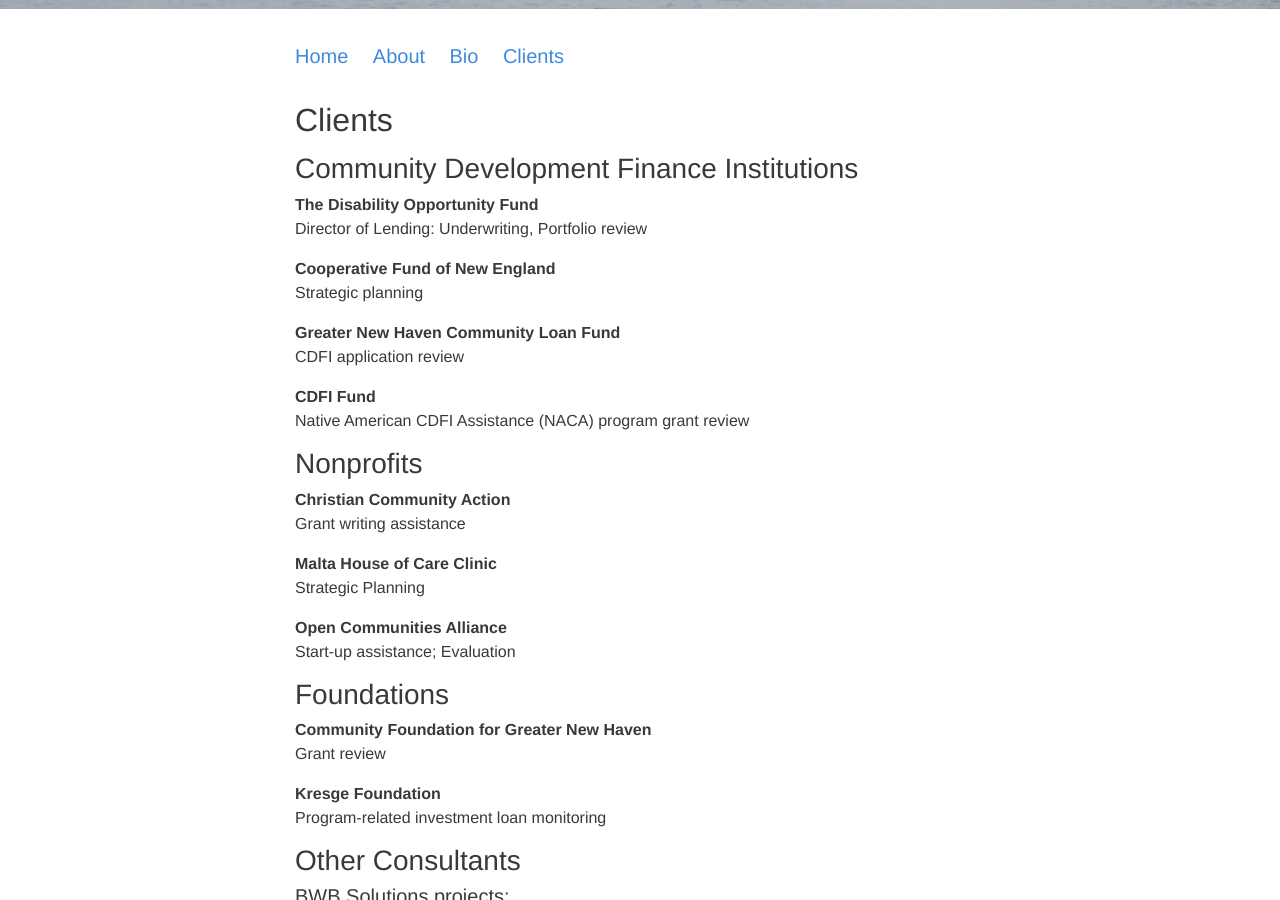
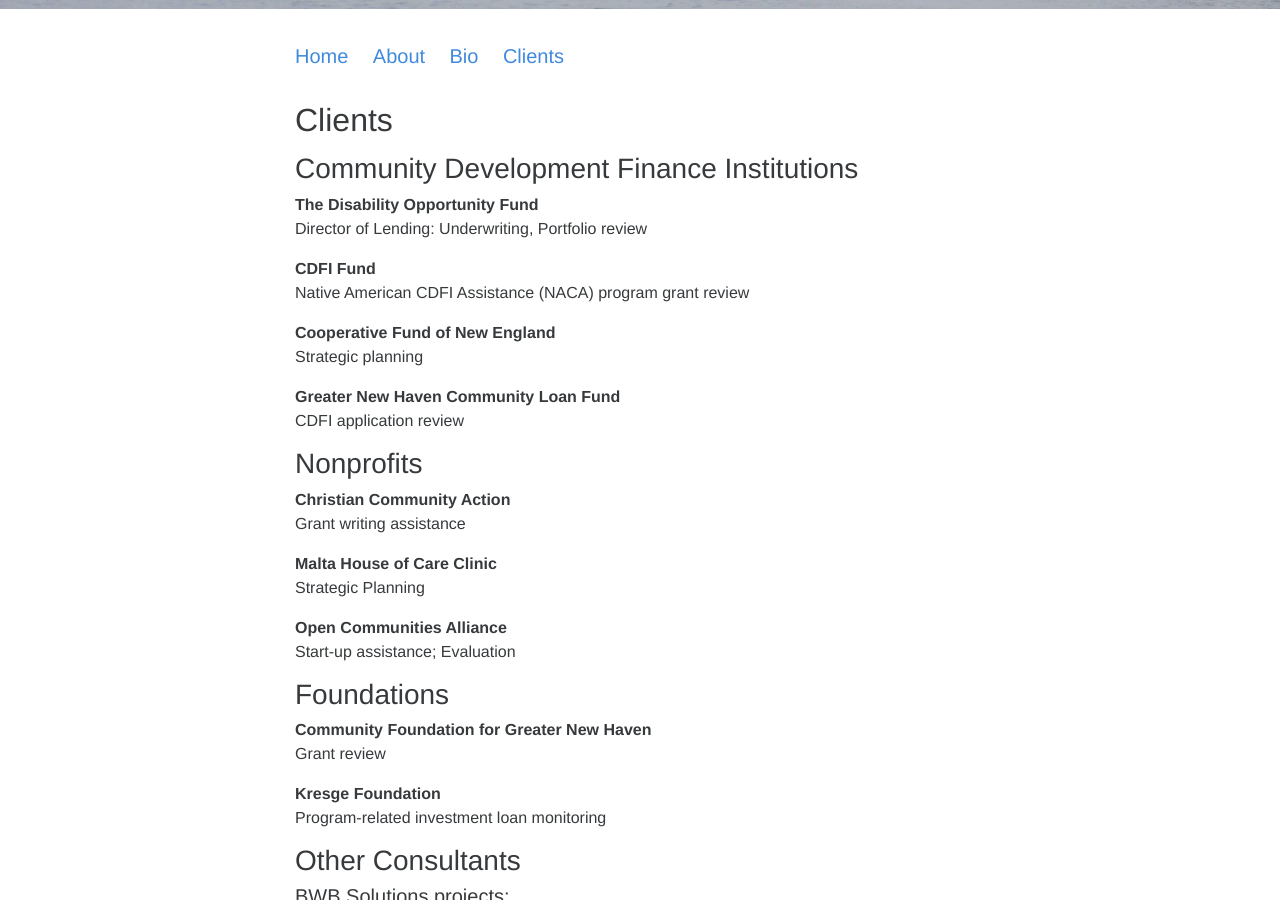
Before and after one commit to ClaireMorduch/clairemorduch, a Jekyll site: the page built from clients.md, in a window 1280 px wide and 900 px high, scrolled down 438 px. Built offline with Jekyll 4.4.1, drawn with Linux system fonts in a browser that asks for light colours.

```diff
--- a/clients.md
+++ b/clients.md
@@ -15,14 +15,14 @@ published: true
 **The Disability Opportunity Fund**
 Director of Lending: Underwriting, Portfolio review
 
+**CDFI Fund**
+Native American CDFI Assistance (NACA) program grant review
+
 **Cooperative Fund of New England**
 Strategic planning
 
 **Greater New Haven Community Loan Fund**
 CDFI application review
-
-**CDFI Fund**
-Native American CDFI Assistance (NACA) program grant review
 
 
 
```
